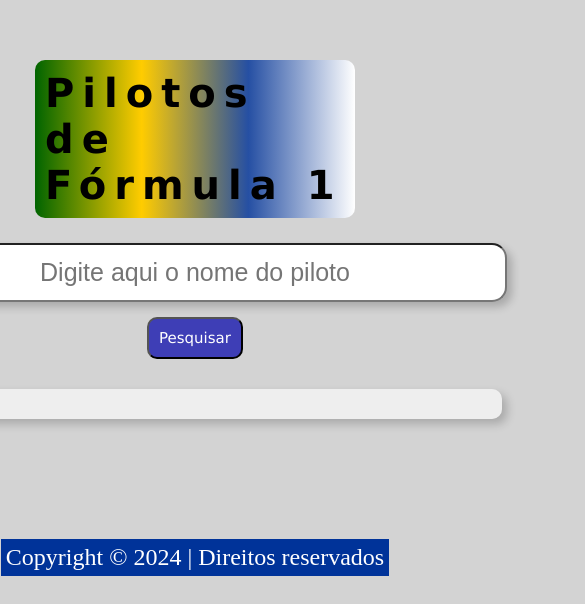
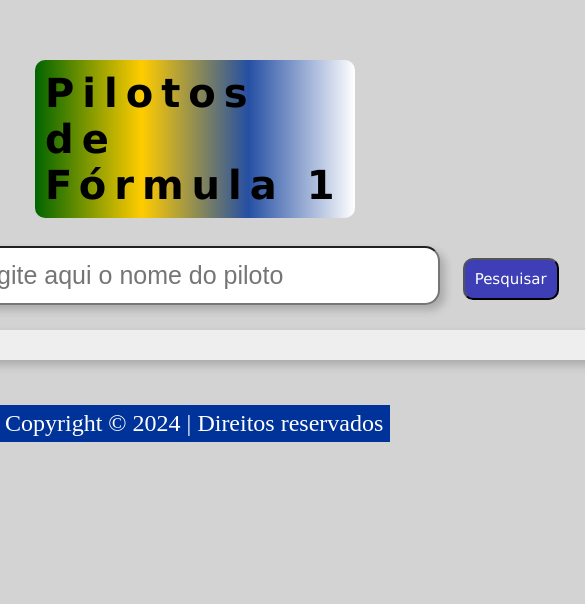
Before and after one commit to ElaineSouza88/projeto-ia-gemini, a plain HTML site: page index.html in a window 390 px wide. Shown: the part 240-844 px from the top of the page, 585 px wide, since content can reach past the window. Drawn offline with Linux system fonts and the light colour scheme.

Commit message:
Ajustes de medidas responsivas do projeto

```diff
--- a/style.css
+++ b/style.css
@@ -17,7 +17,6 @@ body {
     align-items: center;
     justify-content: center;
 }
-
 header {
     margin: 300px 10px 0px;
     text-align: center;
@@ -64,11 +63,13 @@ button:hover {
     box-shadow: 5px 5px 8px rgba(0, 0, 0, 0.2);
 }
 
+
 section#pesquisa {
     padding: 5px;
 }
 
 div#resultado-pesquisa {
+    width: 60rem;
     flex-flow: row;
     background-color: rgba(255, 255, 255, 0.623);
     box-shadow: 5px 5px 10px rgba(0, 0, 0, 0.2);
@@ -93,19 +94,22 @@ ol {
 }
 
 footer {
-    padding: 5px;
     text-align: center;
-    padding: 90px 0px 0px;
-
+    width: 100%;
+    margin: 5px 5px 0px;
+    padding: 5px 0px;
 }
 
 footer > p {
     font-size: 1.5em;
     padding: 5px;
+    margin-top: 5px;
     color: white;
     background-color:#003399;
 }
 
+
+/* Responsividade para tablets */
 @media (max-width:790px) {
     header, input {
         font-size: 0.6em;
@@ -122,7 +126,9 @@ footer > p {
         text-align: justify;
     }
 }
-@media (max-width:580px) {
+
+/* Responsividade para dispositivos móveis */
+@media (max-width:480px) {
     header, input {
         font-size: 0.5em;
         text-align: center;
```
